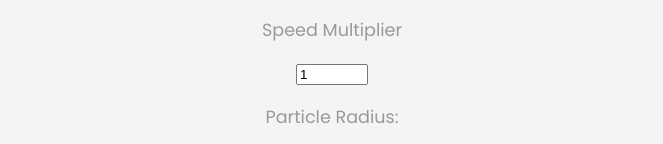
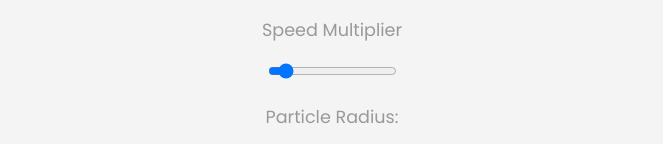
Before and after one commit to JBreidfjord/particle-sim, a React (Create React App) app: page / in a window 1280 px wide. Shown: the part 808-952 px from the top of the page, without its empty margins (308-971 px from the left). Built offline with nearby package versions, Linux system fonts and the light colour scheme.

Commit message:
Adjust inputs

```diff
--- a/src/Simulation.js
+++ b/src/Simulation.js
@@ -25,7 +25,6 @@ CanvasRenderingContext2D.prototype.drawCircle = function (x, y, radius, color) {
   ctx.fillStyle = color;
   ctx.fill();
 };
-
 
 export default function Simulation() {
   const [numParticles, setNumParticles] = useState(10);
@@ -128,29 +127,29 @@ export default function Simulation() {
       </button>
       <p>Number of Particles</p>
       <input
-        type='number'
+        type="number"
         onChange={(numParticles) => setNumParticles(parseFloat(numParticles.target.value))}
         value={numParticles}
-        min='1'
-        step='1'
-        />
+        min="1"
+        step="1"
+      />
       <p>Speed Multiplier</p>
       <input
-        type='number'
+        type="range"
         onChange={(speedMult) => setSpeedMult(parseFloat(speedMult.target.value))}
         value={speedMult}
-        min='0.1'
-        max='10'
-        step='0.1'
+        min="0.1"
+        max="10"
+        step="0.1"
       />
       <p>Particle Radius:</p>
       <input
         type="range"
         onChange={(radius) => setRadius(parseFloat(radius.target.value))}
         value={radius}
-        min="0.005"
+        min="0.002"
         max="0.1"
-        step="0.005"
+        step="0.00002"
       />
     </div>
   );
```
